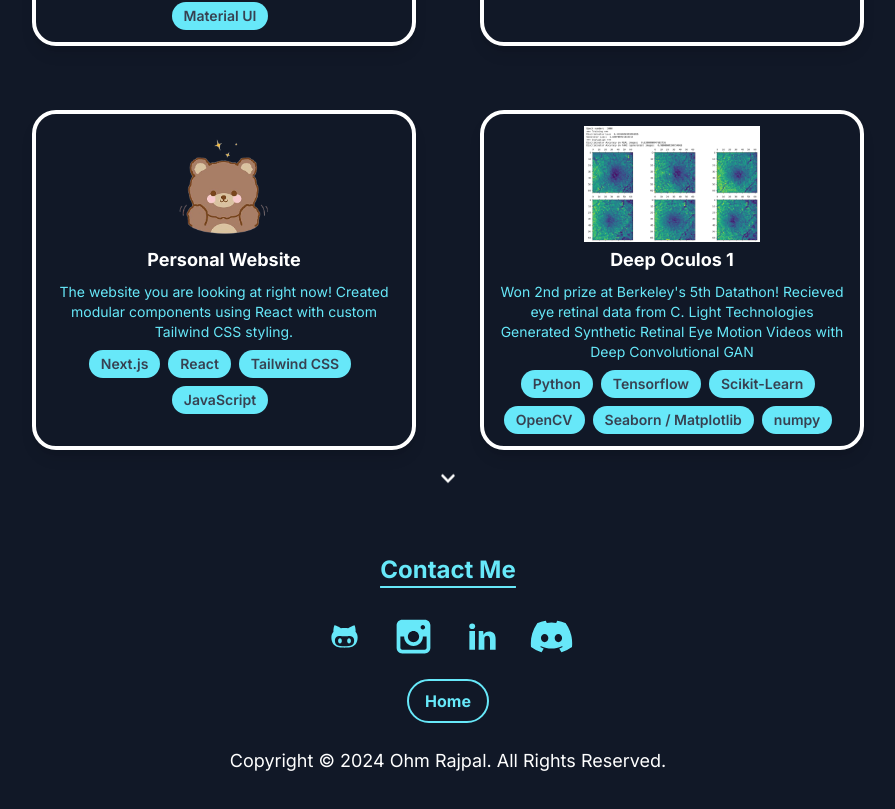
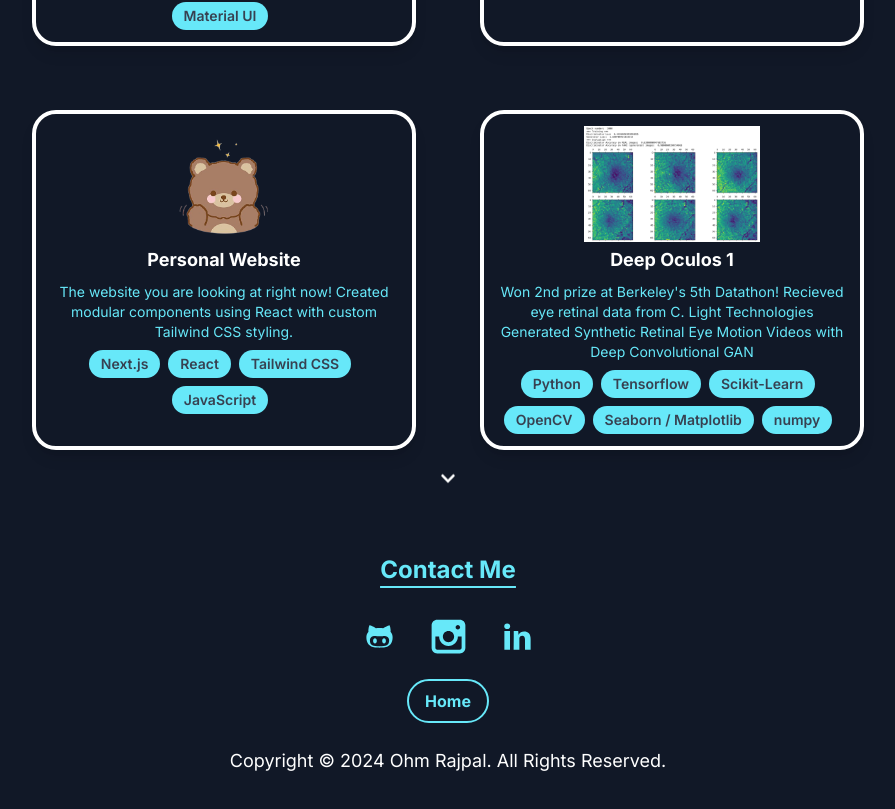
Before and after one commit to Ohm-Rajpal/portfolio, a Next.js app: page / in a window 1280 px wide. Shown: the part 1282-2091 px from the top of the page, without its empty margins (192-1087 px from the left). Built offline with nearby package versions, Linux system fonts and the light colour scheme.

Commit message:
Cleaning project

```diff
--- a/app/MyComponents/Experience.jsx
+++ b/app/MyComponents/Experience.jsx
@@ -1,8 +1,6 @@
-import { React, useState} from "react";
+import { React } from "react";
 
 export default function Experience({justifyDir, imgName, title, description, skills, githubLink}) {
-
-    // use react state
 
     return (
         <div id="big"
--- a/app/MyComponents/HomePage.jsx
+++ b/app/MyComponents/HomePage.jsx
@@ -1,5 +1,4 @@
 import React from "react";
-import Image from 'next/image'
 import MyArrow from "./MyArrow";
 import { scrollTo } from "../scrollTo";
 
@@ -29,10 +28,7 @@
           </p>
         </div>
 
-
-        {/* Chevron Down */}
         <MyArrow onClick={() => handleButtonClick('projects')} />
-
 
       </div>
     )
--- a/app/MyComponents/MyFooter.jsx
+++ b/app/MyComponents/MyFooter.jsx
@@ -1,9 +1,8 @@
 import React from "react";
 import { TiSocialGithub, TiSocialInstagram, TiSocialLinkedin } from "react-icons/ti";
-import { FaDiscord } from "react-icons/fa";
-import { FaChevronUp } from "react-icons/fa";
 import { scrollTo } from "../scrollTo";
 import CustomButton from "./CustomButton";
+// import { FaDiscord } from "react-icons/fa";
 
 export default function MyFooter({mySize}) {
 
@@ -21,17 +20,8 @@
           <a className="hover:scale-125 hover:text-pink-400" href="https://github.com/Ohm-Rajpal" target="_blank"><TiSocialGithub size={mySize}/></a>
           <a className="hover:scale-125 hover:text-pink-400" href="https://www.instagram.com/ohmrajpal/?__d=1" target="_blank"><TiSocialInstagram size={mySize}/></a>
           <a className="hover:scale-125 hover:text-pink-400" href="https://www.linkedin.com/in/ohmrajpal" target="_blank"><TiSocialLinkedin size={mySize}/></a>
-          <a className="hover:scale-125 hover:text-pink-400" href="https://www.youtube.com/watch?v=dQw4w9WgXcQ" target="_blank"><FaDiscord size={mySize}/></a>
+          {/* <a className="hover:scale-125 hover:text-pink-400" href="https://www.youtube.com/watch?v=dQw4w9WgXcQ" target="_blank"><FaDiscord size={mySize}/></a> */}
         </ul>
-
-        {/* <div className="flex justify-center items-center pt-5">
-          <div className="hover:scale-110">
-            <div className="hover:text-pink-300 p-2 rounded-full text-white" onClick={() => handleButtonClick('home')}>
-              <FaChevronUp className="text-md"/>
-            </div>
-          </div>
-        </div> */}
-
 
         <div className="flex justify-center pt-4">
           <CustomButton innerText={"Home"} onClick={() => handleButtonClick('home')}/>
--- a/app/MyComponents/MyNav.jsx
+++ b/app/MyComponents/MyNav.jsx
@@ -1,4 +1,4 @@
-import { React, useEffect } from "react";
+import { React } from "react";
 import CustomButton from "./CustomButton";
 import { scrollTo } from '../scrollTo';
 
@@ -28,33 +28,15 @@
         </li>
 
         <li className="px-1">
-          <CustomButton innerText={"Resume"} />
+          <CustomButton innerText={"Resume"} onClick={() => {
+            window.location.href = "https://drive.google.com/file/d/1M_vaRet-f_DwfrEJWZ1FTM7olLXJ8f7w/view?usp=sharing";
+          }}/>
         </li>
 
         <li className="px-1">
           <CustomButton innerText={"Contact"} onClick={() => handleButtonClick('footer')} />
         </li>
       </ul>
-
-      {/* <ul className="flex justify-center pr-4 rounded-md">
-        <li className="px-1">
-          <CustomButton innerText={"Home"} />
-        </li>
-
-        <li className="px-1">
-          <CustomButton innerText={"Projects"}  />
-        </li>
-
-        <li className="px-1">
-          <CustomButton innerText={"Resume"} />
-        </li>
-
-        <li className="px-1">
-          <CustomButton innerText={"Contact"} />
-        </li>
-      </ul> */}
     </nav>
-
-
     )
 }
--- a/app/MyComponents/Projects.jsx
+++ b/app/MyComponents/Projects.jsx
@@ -1,4 +1,4 @@
-import { React, useState } from "react";
+import { React } from "react";
 import Experience from "./Experience";
 import { scrollTo } from "../scrollTo";
 import MyArrow from "./MyArrow";
```
Also changed, not shown: app/page.jsx (+3 -8 lines).
